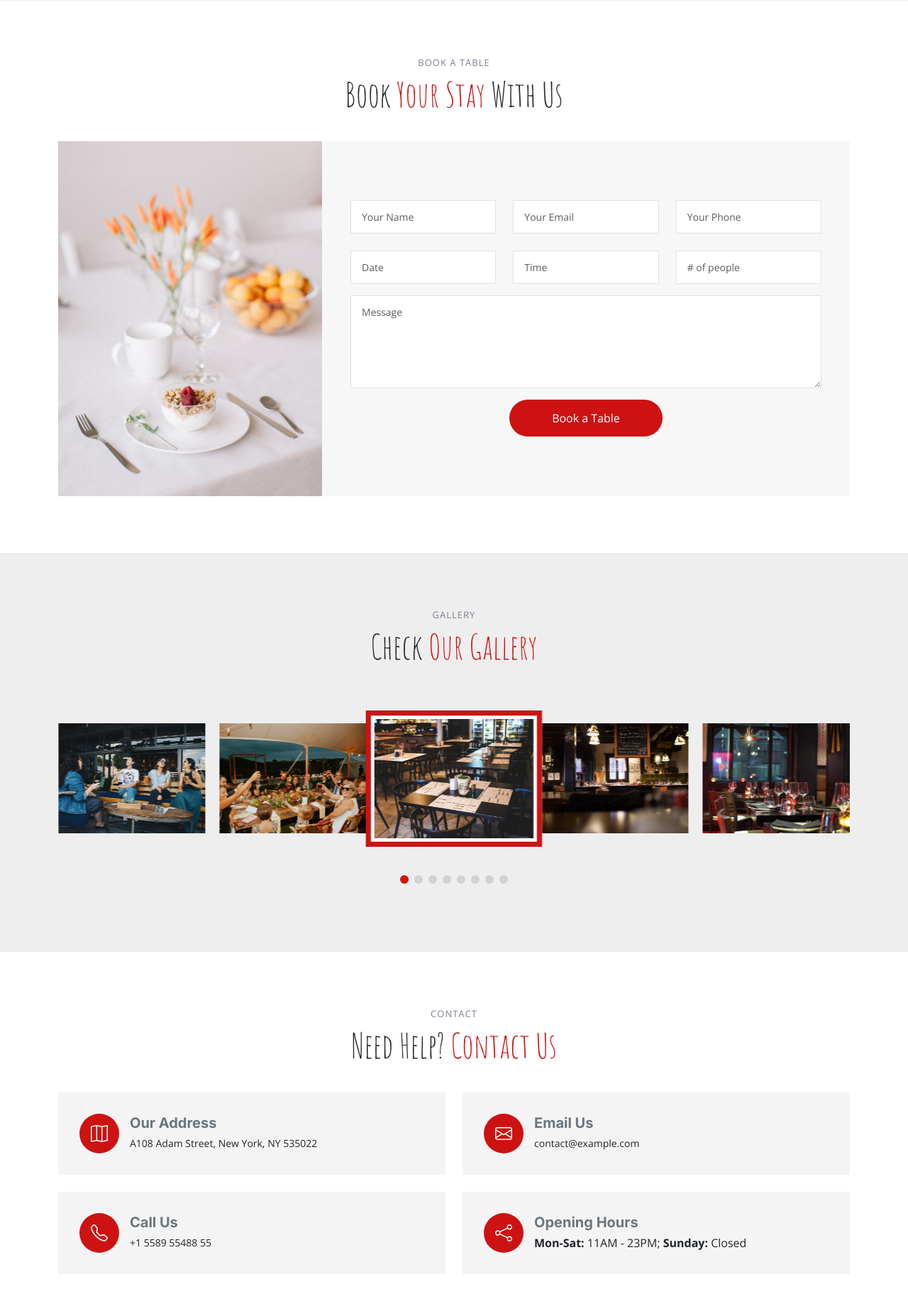
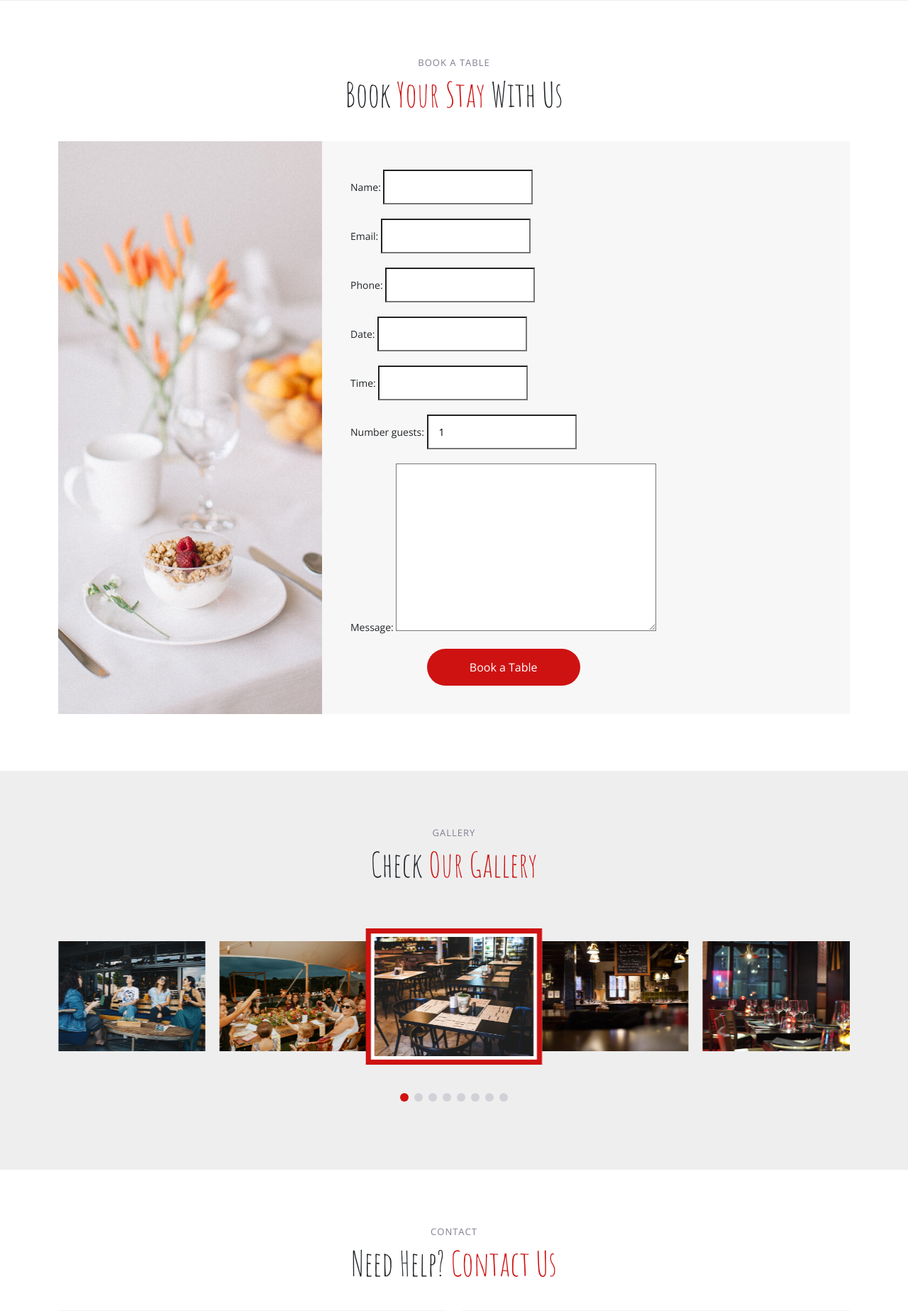
Before and after one commit to cpython-projects/yummy_feb, a Django app: page / in a window 1280 px wide. Shown: the part 2511-4358 px from the top of the page at 71% size. Run offline with Django 5.2, Linux system fonts and the light colour scheme; tables that the repository leaves empty hold one stand-in row (values such as "Sample post"); grey boxes marked "Sample" are stand-in pictures; some libraries are stand-ins or nearby versions.

Commit message:
django 06

```diff
--- /dev/null
+++ b/main/context_processors.py
@@ -0,0 +1,17 @@
+from .models import Contacts
+
+def app_title(request):
+
+    return {
+        'title': 'Yummy<span>.</span>'
+    }
+
+
+def footer(request):
+    res = Contacts.objects.first()
+
+    return {
+        'address': '',
+        'reservations': res.reservations,
+        'opening_hours': ''
+    }
--- /dev/null
+++ b/main/forms.py
@@ -0,0 +1,8 @@
+from django import forms
+from .models import Reservations
+
+
+class ReservationForm(forms.ModelForm):
+    class Meta:
+        model = Reservations
+        fields = ('name', 'email', 'phone', 'date', 'time', 'number_guests', 'message')
--- a/main/models.py
+++ b/main/models.py
@@ -1,4 +1,5 @@
 from django.db import models
+from ckeditor.fields import RichTextField
 
 
 class Category(models.Model):
@@ -34,8 +35,32 @@ class Dish(models.Model):
     class Meta:
         db_table = 'main_dishes'
         ordering = ('sort', 'name')
-        verbose_name = 'Страва'
-        verbose_name_plural = 'Страви'
+        verbose_name = 'Dish'
+        verbose_name_plural = 'Dishes'
 
     def __str__(self):
         return self.name
+
+
+class Contacts(models.Model):
+    address = RichTextField()
+    reservations = RichTextField()
+    opening_hours = RichTextField()
+
+
+class Reservations(models.Model):
+    name = models.CharField(max_length=50)
+    email = models.EmailField()
+    phone = models.CharField(max_length=50)
+    date = models.DateField()
+    time = models.TimeField()
+    number_guests = models.PositiveSmallIntegerField(default=1)
+    message = models.TextField(max_length=255)
+
+    is_confirmed = models.BooleanField(default=False)
+    date_created = models.DateTimeField(auto_now_add=True)
+    date_updated = models.DateTimeField(auto_now=True)
+
+    class Meta:
+        db_table = 'main_reservations'
+        ordering = ('-date_created',)
--- a/main/templates/reservation.html
+++ b/main/templates/reservation.html
@@ -12,41 +12,43 @@
 
           <div class="col-lg-8 d-flex align-items-center reservation-form-bg">
             <form action="" method="post" role="form" class="php-email-form" data-aos="fade-up" data-aos-delay="100">
-              <div class="row gy-4">
-                <div class="col-lg-4 col-md-6">
-                  <input type="text" name="name" class="form-control" id="name" placeholder="Your Name" data-rule="minlen:4" data-msg="Please enter at least 4 chars">
-                  <div class="validate"></div>
-                </div>
-                <div class="col-lg-4 col-md-6">
-                  <input type="email" class="form-control" name="email" id="email" placeholder="Your Email" data-rule="email" data-msg="Please enter a valid email">
-                  <div class="validate"></div>
-                </div>
-                <div class="col-lg-4 col-md-6">
-                  <input type="text" class="form-control" name="phone" id="phone" placeholder="Your Phone" data-rule="minlen:4" data-msg="Please enter at least 4 chars">
-                  <div class="validate"></div>
-                </div>
-                <div class="col-lg-4 col-md-6">
-                  <input type="text" name="date" class="form-control" id="date" placeholder="Date" data-rule="minlen:4" data-msg="Please enter at least 4 chars">
-                  <div class="validate"></div>
-                </div>
-                <div class="col-lg-4 col-md-6">
-                  <input type="text" class="form-control" name="time" id="time" placeholder="Time" data-rule="minlen:4" data-msg="Please enter at least 4 chars">
-                  <div class="validate"></div>
-                </div>
-                <div class="col-lg-4 col-md-6">
-                  <input type="number" class="form-control" name="people" id="people" placeholder="# of people" data-rule="minlen:1" data-msg="Please enter at least 1 chars">
-                  <div class="validate"></div>
-                </div>
-              </div>
-              <div class="form-group mt-3">
-                <textarea class="form-control" name="message" rows="5" placeholder="Message"></textarea>
-                <div class="validate"></div>
-              </div>
-              <div class="mb-3">
-                <div class="loading">Loading</div>
-                <div class="error-message"></div>
-                <div class="sent-message">Your booking request was sent. We will call back or send an Email to confirm your reservation. Thank you!</div>
-              </div>
+                {% csrf_token %}
+                {{ reservation.as_p }}
+{#              <div class="row gy-4">#}
+{#                <div class="col-lg-4 col-md-6">#}
+{#                  <input type="text" name="name" class="form-control" id="name" placeholder="Your Name" data-rule="minlen:4" data-msg="Please enter at least 4 chars">#}
+{#                  <div class="validate"></div>#}
+{#                </div>#}
+{#                <div class="col-lg-4 col-md-6">#}
+{#                  <input type="email" class="form-control" name="email" id="email" placeholder="Your Email" data-rule="email" data-msg="Please enter a valid email">#}
+{#                  <div class="validate"></div>#}
+{#                </div>#}
+{#                <div class="col-lg-4 col-md-6">#}
+{#                  <input type="text" class="form-control" name="phone" id="phone" placeholder="Your Phone" data-rule="minlen:4" data-msg="Please enter at least 4 chars">#}
+{#                  <div class="validate"></div>#}
+{#                </div>#}
+{#                <div class="col-lg-4 col-md-6">#}
+{#                  <input type="text" name="date" class="form-control" id="date" placeholder="Date" data-rule="minlen:4" data-msg="Please enter at least 4 chars">#}
+{#                  <div class="validate"></div>#}
+{#                </div>#}
+{#                <div class="col-lg-4 col-md-6">#}
+{#                  <input type="text" class="form-control" name="time" id="time" placeholder="Time" data-rule="minlen:4" data-msg="Please enter at least 4 chars">#}
+{#                  <div class="validate"></div>#}
+{#                </div>#}
+{#                <div class="col-lg-4 col-md-6">#}
+{#                  <input type="number" class="form-control" name="people" id="people" placeholder="# of people" data-rule="minlen:1" data-msg="Please enter at least 1 chars">#}
+{#                  <div class="validate"></div>#}
+{#                </div>#}
+{#              </div>#}
+{#              <div class="form-group mt-3">#}
+{#                <textarea class="form-control" name="message" rows="5" placeholder="Message"></textarea>#}
+{#                <div class="validate"></div>#}
+{#              </div>#}
+{#              <div class="mb-3">#}
+{#                <div class="loading">Loading</div>#}
+{#                <div class="error-message"></div>#}
+{#                <div class="sent-message">Your booking request was sent. We will call back or send an Email to confirm your reservation. Thank you!</div>#}
+{#              </div>#}
               <div class="text-center"><button type="submit">Book a Table</button></div>
             </form>
           </div><!-- End Reservation Form -->
--- a/main/views.py
+++ b/main/views.py
@@ -1,12 +1,15 @@
 from django.shortcuts import render
 from .models import Category, Dish
+from .forms import ReservationForm
 
 
 def index(request):
     categories = Category.objects.filter(is_visible=True)
+    reservation = ReservationForm(request.POST or None)
 
     context = {
-        'categories': categories
+        'categories': categories,
+        'reservation': reservation,
     }
 
     return render(request, 'index.html', context=context)
--- a/templates/includes/footer.html
+++ b/templates/includes/footer.html
@@ -17,8 +17,7 @@
                 <div>
                     <h4>Reservations</h4>
                     <p>
-                        <strong>Phone:</strong> +1 5589 55488 55<br>
-                        <strong>Email:</strong> info@example.com<br>
+                        {{ reservations|safe }}
                     </p>
                 </div>
             </div>
--- a/templates/includes/header.html
+++ b/templates/includes/header.html
@@ -1,7 +1,7 @@
 <header id="header" class="header fixed-top d-flex align-items-center">
     <div class="container d-flex align-items-center justify-content-between">
-        <a href="base.html" class="logo d-flex align-items-center me-auto me-lg-0">
-            <h1>Yummy<span>.</span></h1>
+        <a href="{% url 'home' %}" class="logo d-flex align-items-center me-auto me-lg-0">
+            <h1>{{ title|safe }}</h1>
         </a>
 
         {% include 'includes/nav.html' %}
```
Also changed, not shown: main/admin.py (+23 -2 lines), yummy_feb/settings.py (+15 -0 lines), main/migrations/0004_contacts.py (added), main/migrations/0005_reservations_alter_dish_options.py (added).
